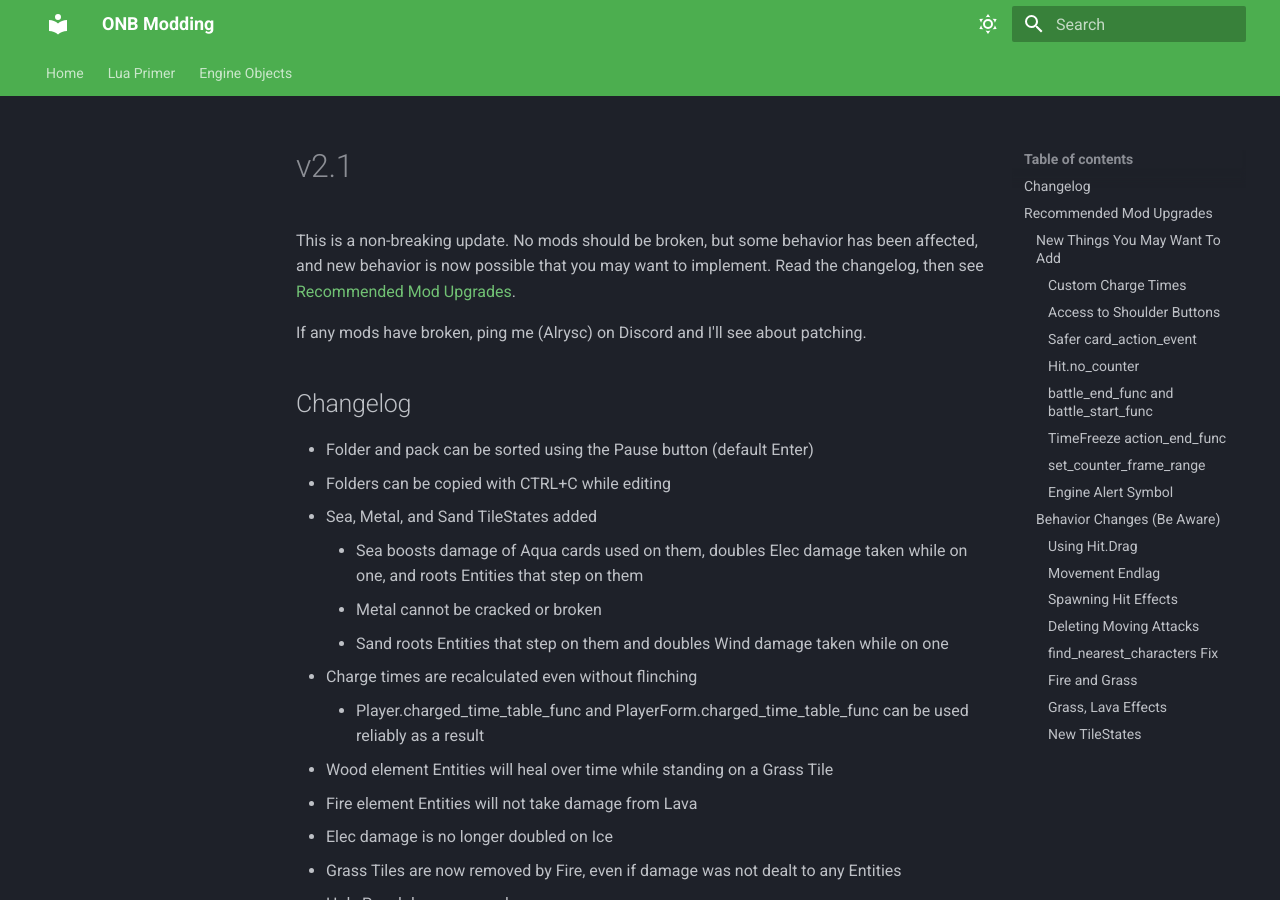
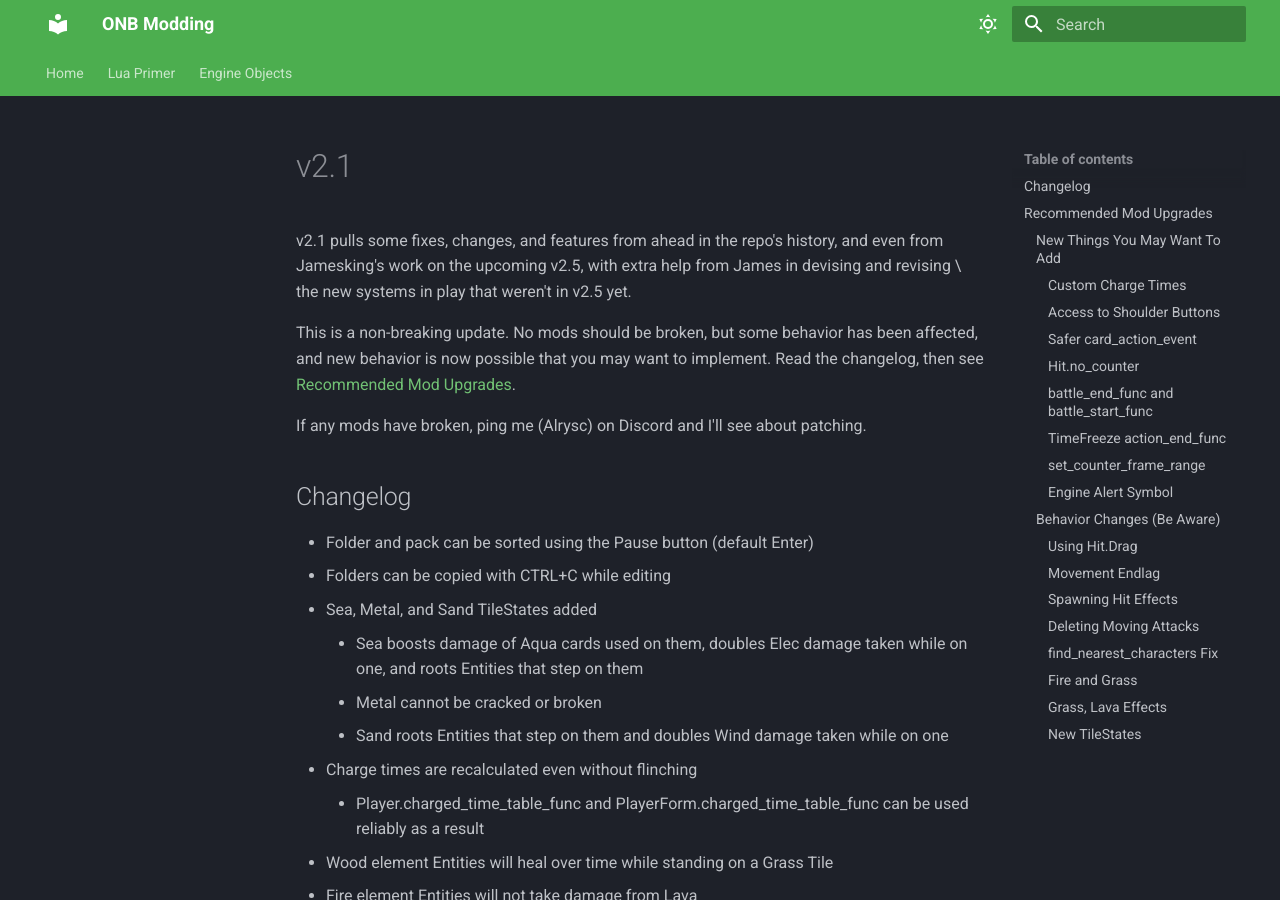
Before and after one commit to Alrysc/onb_docs, an MkDocs documentation site: the page built from docs/updates/v2.1.md, in a window 1280 px wide and 900 px high. Built offline with MkDocs 1.6.1 and Material for MkDocs 9.7.7, drawn with Linux system fonts in a browser that asks for light colours.

Commit message:
Extra v2.1 intro

```diff
--- a/docs/updates/v2.1.md
+++ b/docs/updates/v2.1.md
@@ -1,4 +1,8 @@
 # v2.1
+v2.1 pulls some fixes, changes, and features from ahead in the repo's history, and even from
+Jamesking's work on the upcoming v2.5, with extra help from James in devising and revising \
+the new systems in play that weren't in v2.5 yet.
+
 This is a non-breaking update. No mods should be broken, but some behavior has
 been affected, and new behavior is now possible that you may want to implement.
 Read the changelog, then see [Recommended Mod Upgrades](#recommended-mod-upgrades).
```
